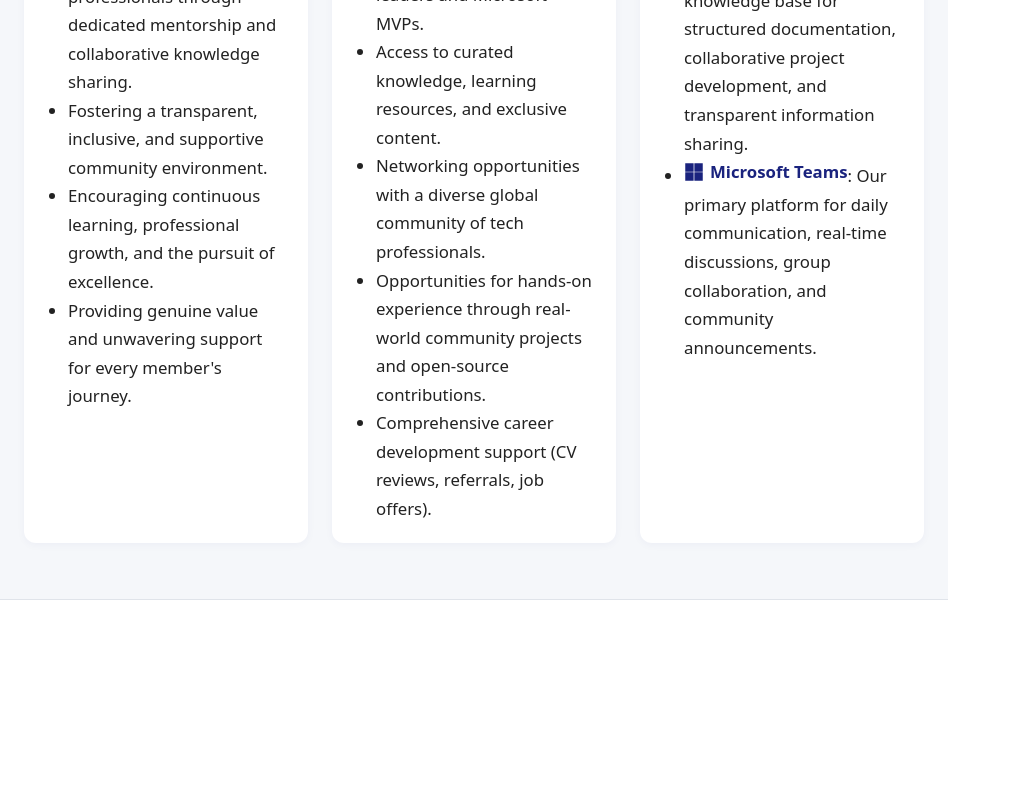
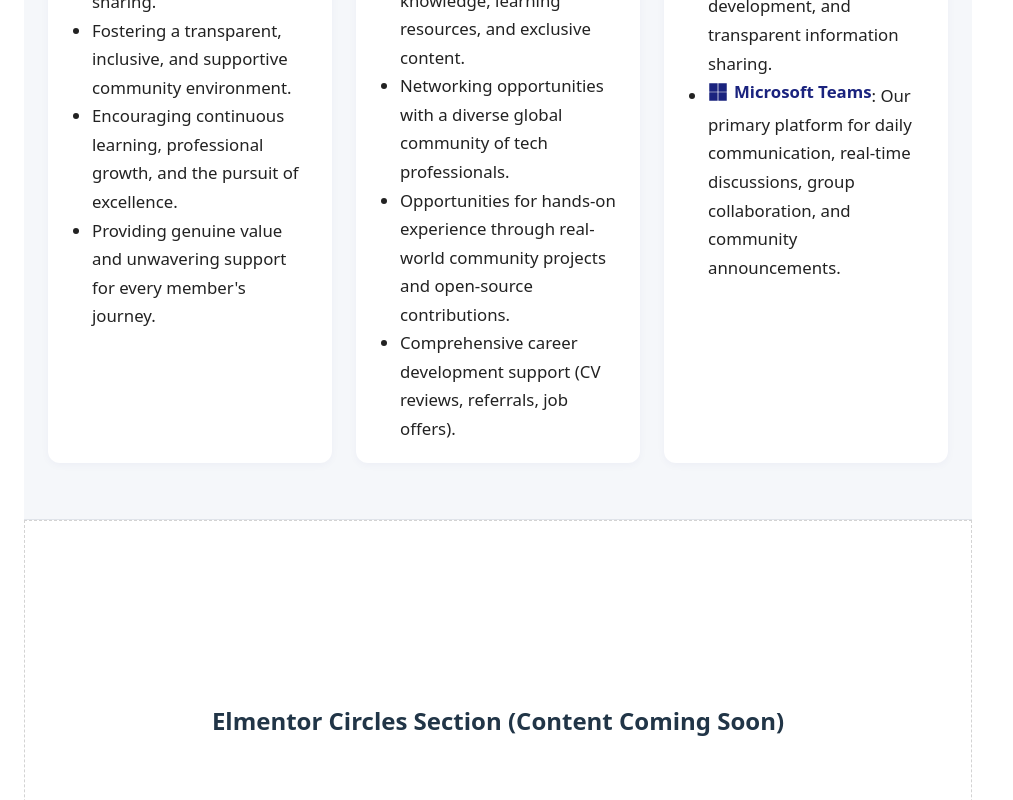
Before and after one commit to aymanaboghonim/elmentor-landing-page, a React (Vite) app: page / in a window 1280 px wide. Shown: the part 1025-1825 px from the top of the page, without its empty margins (0-1013 px from the left). Before the commit the page ends 1625 px from the top, so only its background shows below. Built offline with nearby package versions, Linux system fonts and the light colour scheme.

Commit message:
fix: Resolve CirclesSection import, correct main layout centering & docs: Detail Circles section design

```diff
--- a/src/App.jsx
+++ b/src/App.jsx
@@ -3,16 +3,20 @@ import Header from './components/Header.jsx';
 import './styles/Header.css';
 import HeroSection from './sections/HeroSection.jsx';
 import AboutSection from './sections/AboutSection.jsx';
+import CirclesSection from './sections/CirclesSection.jsx';
 import './styles/AboutSection.css';
+import './styles/CirclesSection.css';
+import './styles/App.css';
 
 function App() {
   return (
     <>
       <Header />
-      <HeroSection />
-      <main style={{ marginTop: 80 }}>
+      <div className="main-content">
+        <HeroSection />
         <AboutSection />
-      </main>
+        <CirclesSection />
+      </div>
     </>
   )
 }
--- /dev/null
+++ b/src/sections/CirclesSection.jsx
@@ -0,0 +1,12 @@
+import React from 'react';
+import '../styles/CirclesSection.css';
+
+const CirclesSection = () => {
+  return (
+    <section id="circles" style={{ minHeight: '50vh', border: '1px dashed lightgray', display: 'flex', alignItems: 'center', justifyContent: 'center' }}>
+      <h2>Elmentor Circles Section (Content Coming Soon)</h2>
+    </section>
+  );
+};
+
+export default CirclesSection;
--- /dev/null
+++ b/src/styles/App.css
@@ -0,0 +1,16 @@
+.main-content {
+  max-width: 1200px;
+  width: 100%;
+  margin-left: auto;
+  margin-right: auto;
+  padding-left: 24px;
+  padding-right: 24px;
+  box-sizing: border-box;
+}
+
+@media (max-width: 600px) {
+  .main-content {
+    padding-left: 8px;
+    padding-right: 8px;
+  }
+}
```
Also changed, not shown: src/styles/CirclesSection.css (added), 1 other file (tests, documents, lock files or other folders).
